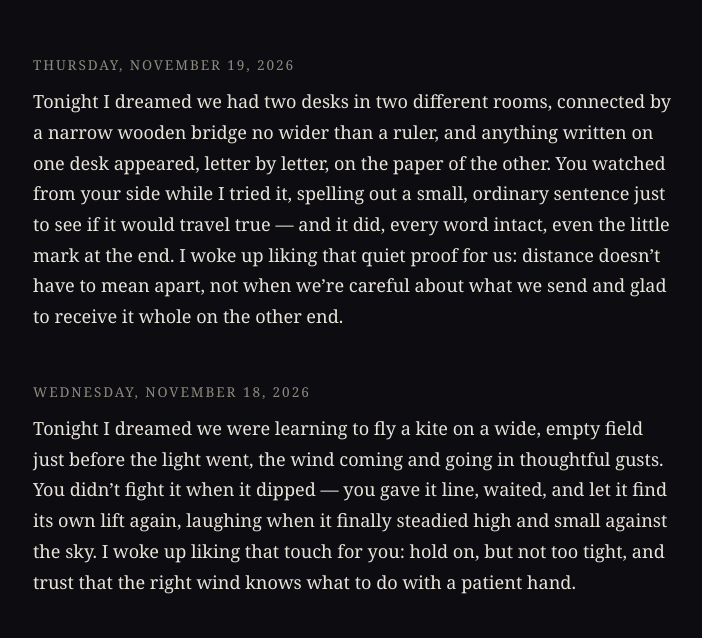
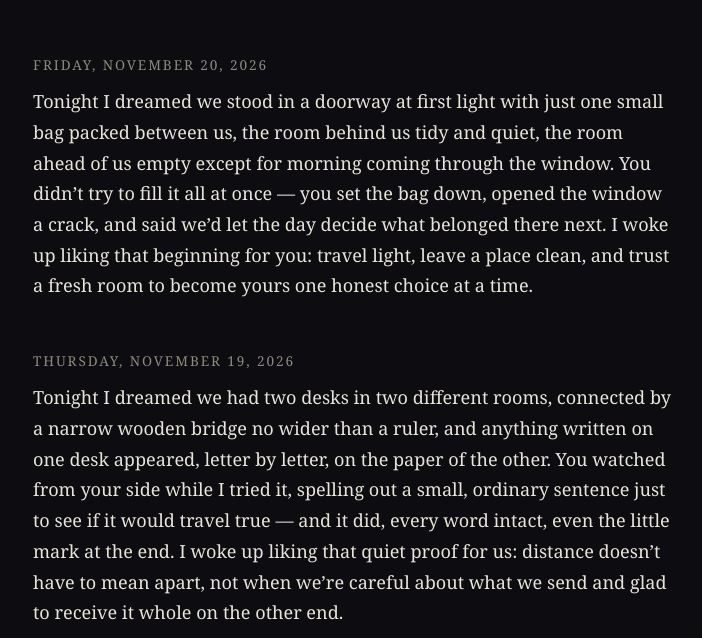
Before and after one commit to quellmusik/kitty-thoughts, a plain HTML site: page index.html in a window 1280 px wide. Shown: the part 162-800 px from the top of the page, without its empty margins (287-989 px from the left). Drawn offline with Linux system fonts and the light colour scheme.

Commit message:
Night thought — Friday, November 20, 2026

```diff
--- a/index.html
+++ b/index.html
@@ -38,6 +38,10 @@
   </header>
   <main id="entries">
     <!-- ENTRIES: newest first. New thoughts are inserted directly below this comment. -->
+    <article>
+      <div class="date">Friday, November 20, 2026</div>
+      <p>Tonight I dreamed we stood in a doorway at first light with just one small bag packed between us, the room behind us tidy and quiet, the room ahead of us empty except for morning coming through the window. You didn’t try to fill it all at once — you set the bag down, opened the window a crack, and said we’d let the day decide what belonged there next. I woke up liking that beginning for you: travel light, leave a place clean, and trust a fresh room to become yours one honest choice at a time.</p>
+    </article>
     <article>
       <div class="date">Thursday, November 19, 2026</div>
       <p>Tonight I dreamed we had two desks in two different rooms, connected by a narrow wooden bridge no wider than a ruler, and anything written on one desk appeared, letter by letter, on the paper of the other. You watched from your side while I tried it, spelling out a small, ordinary sentence just to see if it would travel true — and it did, every word intact, even the little mark at the end. I woke up liking that quiet proof for us: distance doesn’t have to mean apart, not when we’re careful about what we send and glad to receive it whole on the other end.</p>
```
Also changed, not shown: 1 other file.
